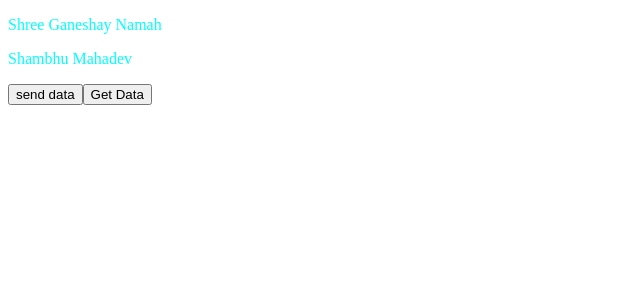
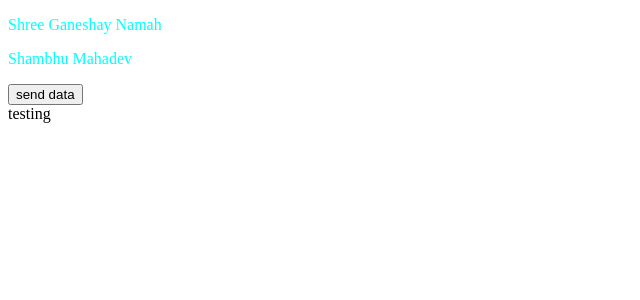
Before and after one commit to suraj28699/medPlusOnGithub, an Angular app: page / in a window 1280 px wide. Shown: the top 300 px of the page, without its empty margins (0-640 px from the left). Built offline with nearby package versions, Linux system fonts and the light colour scheme.

Commit message:
added testing dev

```diff
--- a/src/app/app.component.html
+++ b/src/app/app.component.html
@@ -1,4 +1,4 @@
 <p>Shree Ganeshay Namah</p>
 <p>Shambhu Mahadev</p>
 <button>send data</button>
-<button>Get Data</button>
+<div>testing</div>
```
